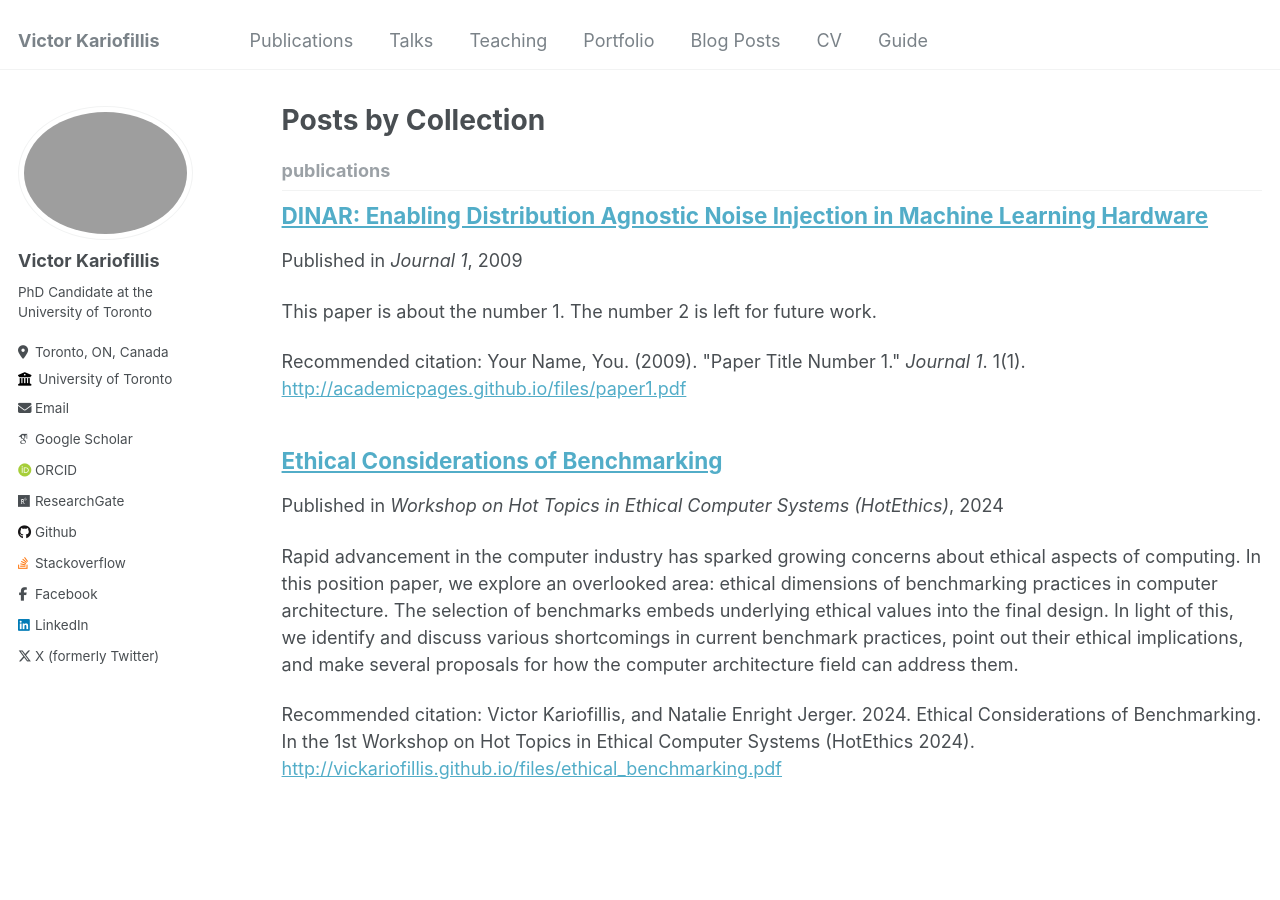
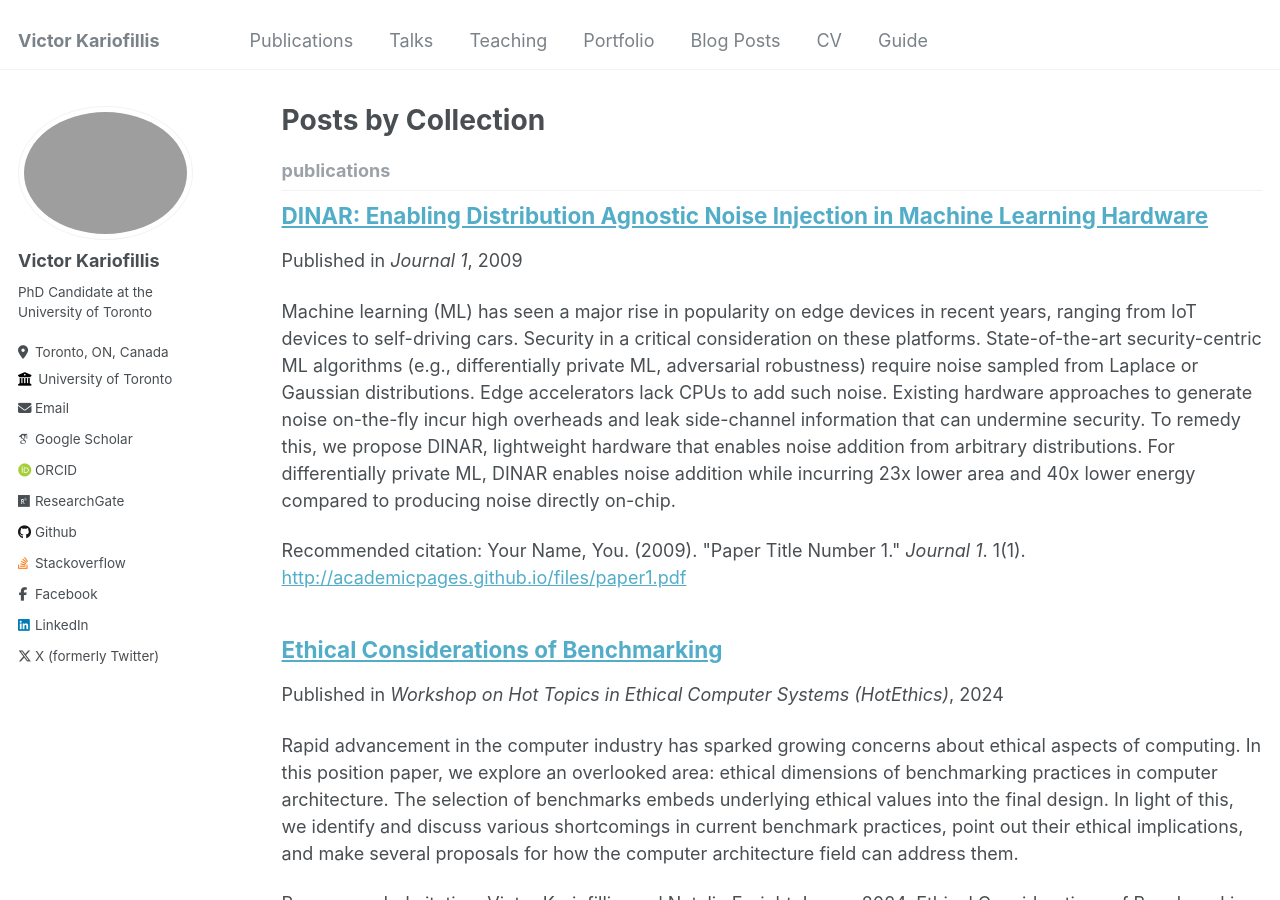
Before and after one commit to vickariofillis/vickariofillis.github.io, a Jekyll site: the page built from _pages/collection-archive.html, in a window 1280 px wide and 900 px high. Built offline with Jekyll 4.4.1, drawn with Linux system fonts in a browser that asks for light colours; some web fonts are replaced.

Commit message:
More Information

```diff
--- a/_publications/2023-10-29-dinar.md
+++ b/_publications/2023-10-29-dinar.md
@@ -2,7 +2,7 @@
 title: "DINAR: Enabling Distribution Agnostic Noise Injection in Machine Learning Hardware"
 collection: publications
 permalink: /publication/2023-10-29-dinar
-excerpt: 'This paper is about the number 1. The number 2 is left for future work.'
+excerpt: 'Machine learning (ML) has seen a major rise in popularity on edge devices in recent years, ranging from IoT devices to self-driving cars. Security in a critical consideration on these platforms. State-of-the-art security-centric ML algorithms (e.g., differentially private ML, adversarial robustness) require noise sampled from Laplace or Gaussian distributions. Edge accelerators lack CPUs to add such noise. Existing hardware approaches to generate noise on-the-fly incur high overheads and leak side-channel information that can undermine security. To remedy this, we propose DINAR, lightweight hardware that enables noise addition from arbitrary distributions. For differentially private ML, DINAR enables noise addition while incurring 23x lower area and 40x lower energy compared to producing noise directly on-chip.'
 date: 2009-10-01
 venue: 'Journal 1'
 paperurl: 'http://academicpages.github.io/files/paper1.pdf'
```
